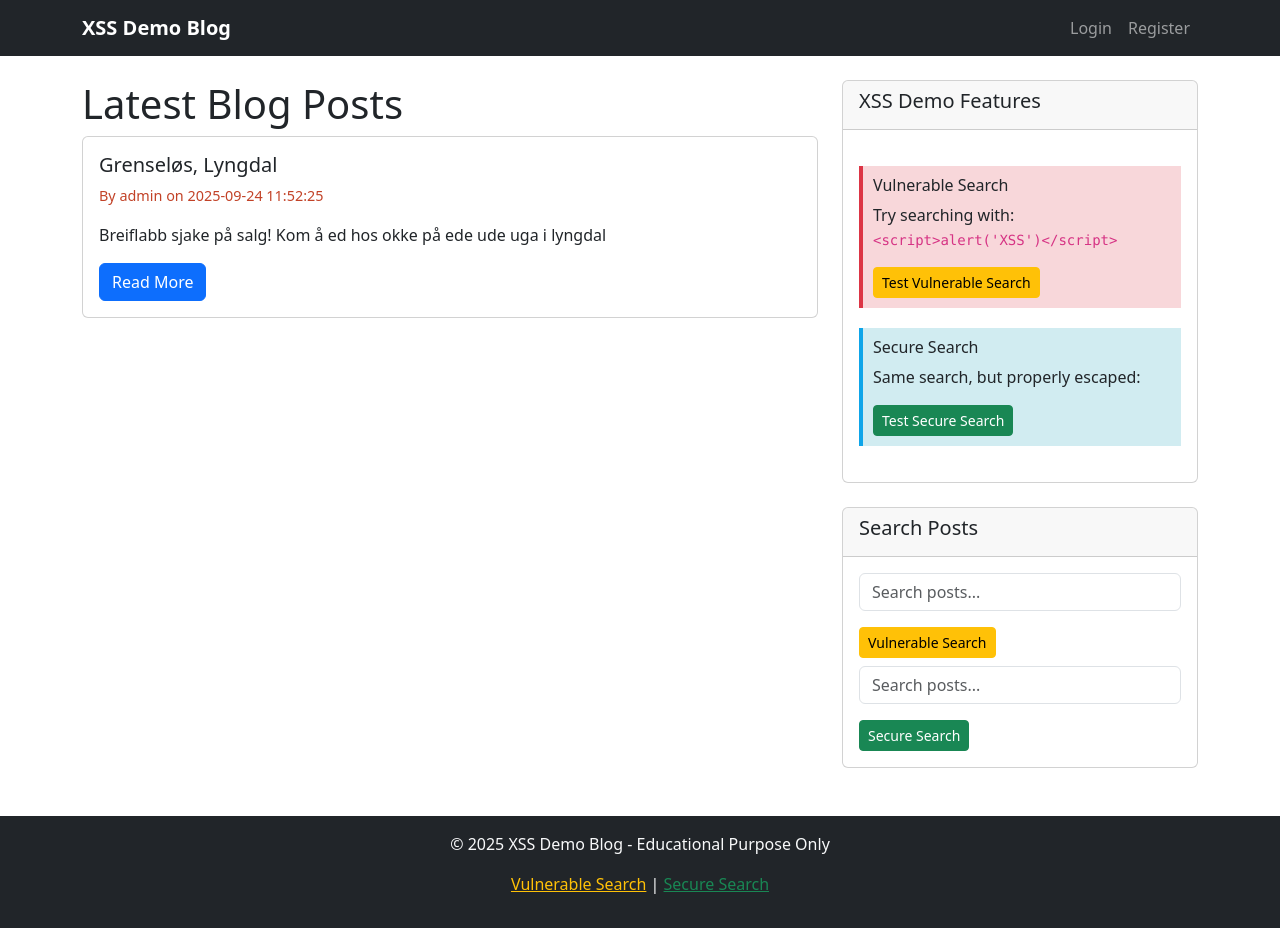
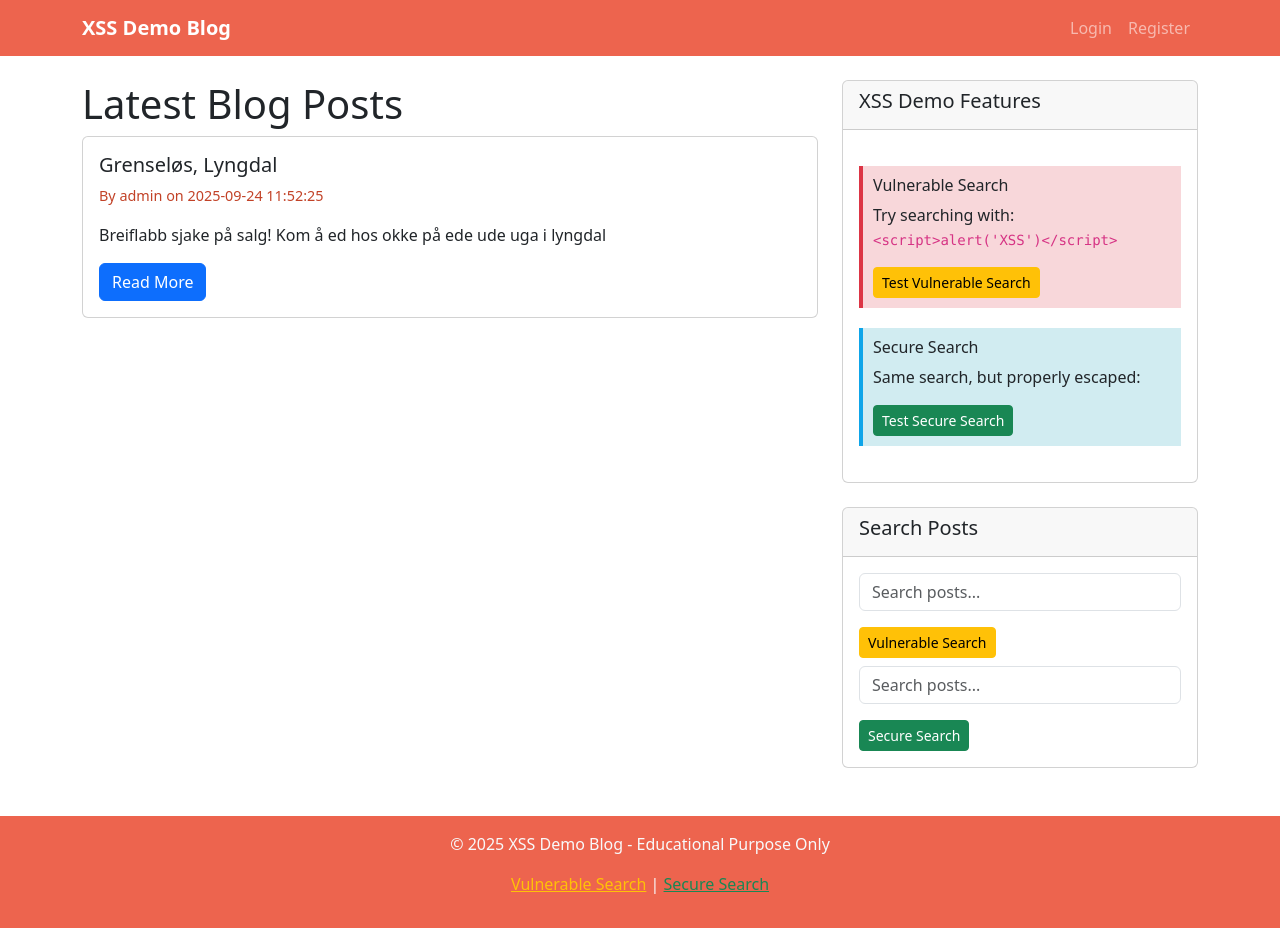
Before and after one commit to orjanry/ikt222-g25h, a Flask app: page / in a window 1280 px wide. Run offline with Flask 3, Linux system fonts and the light colour scheme; data comes from the database, SQL or seed files in the repository; some libraries are stand-ins or nearby versions.

Commit message:
Change on frontend

```diff
--- a/templates/base.html
+++ b/templates/base.html
@@ -14,10 +14,13 @@
         .alert-xss { background-color: #fff3cd; border-color: #ffeaa7; color: #856404; }
         .vulnerability-info { background-color: #f8d7da; border-left: 4px solid #dc3545; padding: 10px; margin: 20px 0; }
         .security-info { background-color: #d1ecf1; border-left: 4px solid #0ea5e9; padding: 10px; margin: 20px 0; }
+        .navbar-custom {
+            background-color: #ED644E !important;
+        }
     </style>
 </head>
 <body>
-    <nav class="navbar navbar-expand-lg navbar-dark bg-dark">
+    <nav class="navbar navbar-expand-lg navbar-dark navbar-custom">
         <div class="container">
             <a class="navbar-brand" href="{{ url_for('index') }}">XSS Demo Blog</a>
             <div class="navbar-nav ms-auto">
@@ -48,7 +51,7 @@
         {% block content %}{% endblock %}
     </div>
 
-    <footer class="bg-dark text-light text-center py-3 mt-5">
+    <footer class="navbar-custom text-light text-center py-3 mt-5">
         <div class="container">
             <p>&copy; 2025 XSS Demo Blog - Educational Purpose Only</p>
             <p>
```
